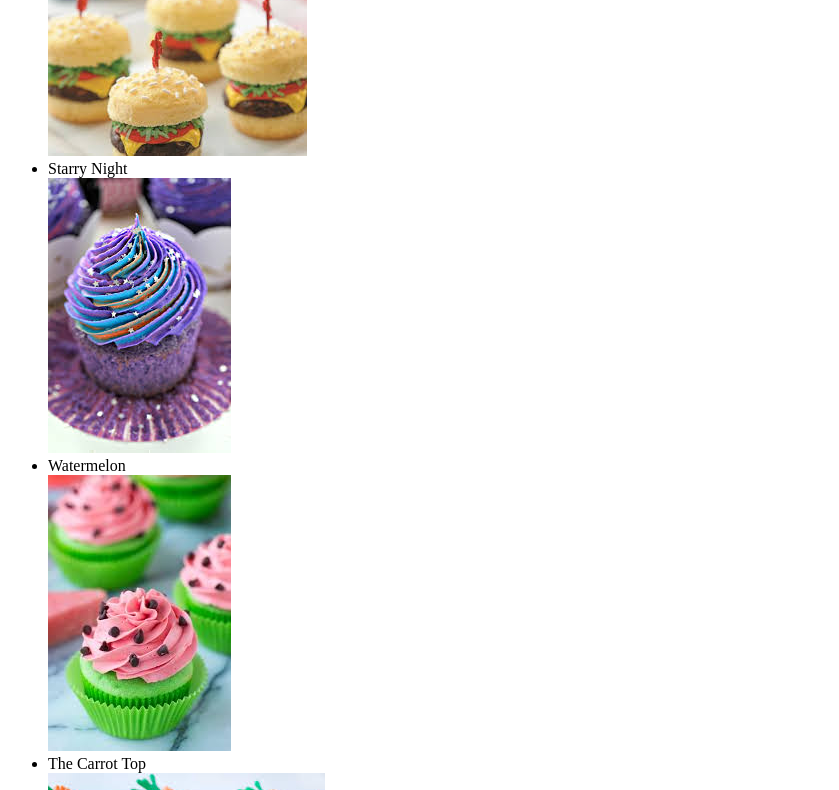
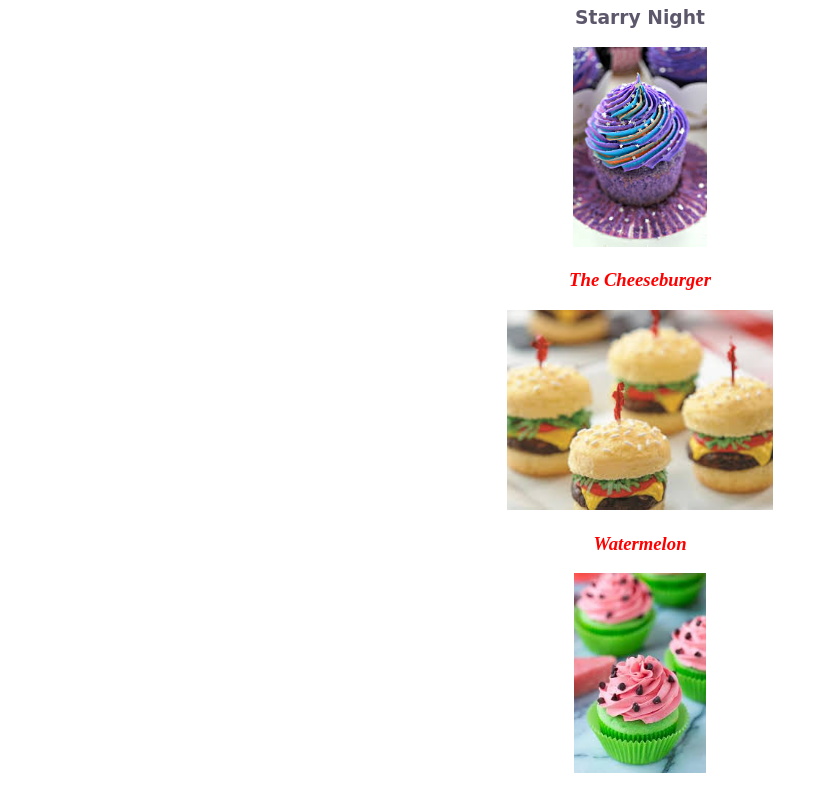
Before and after one commit to MicaelaDJ/cupcakes, a plain HTML site: page index.html in a window 1280 px wide. Shown: the part 73-863 px from the top of the page, without its empty margins (0-839 px from the left). Drawn offline with Linux system fonts and the light colour scheme; a web font is replaced by a local one.

```diff
--- a/css/style.css
+++ b/css/style.css
@@ -0,0 +1,24 @@
+img {
+  height: 200px;
+  width: auto;
+}
+
+h3.flashy {
+  color: red;
+  font-style: italic;
+}
+
+h3.best {
+  color: #5D576B;
+  font-family: 'Coiny', cursive;
+}
+body {
+  text-align: center;
+  /*background-color: #F2E5CC;*/
+}
+h3.cheeseburger{
+  background-color: #F2E5CC;
+}
+img.cheeseburger{
+  background-color: #F2E5CC;
+}
--- a/index.html
+++ b/index.html
@@ -1,19 +1,21 @@
 <!DOCTYPE html>
 <html>
   <head>
+    <link href="https://fonts.googleapis.com/css?family=Coiny" rel="stylesheet">
     <link href="css/style.css" rel="stylesheet" type="text/css">
     <title>Delaney's Cupcake Shop</title>
   </head>
   <body>
-    <ul>
-      <li>The Cheeseburger</li>
-      <img src="img/cheeseburger.jpeg" alt="A picture of a cheeseburger cupcake">
-      <li>Starry Night</li>
-      <img src="img/night.jpeg" alt="A picture of a starry night cupcake">
-      <li>Watermelon</li>
-      <img src="img/watermelon.jpeg" alt="A picture of a watermelon cupcake">
-      <li>The Carrot Top</li>
-      <img src="img/carrot.jpeg" alt="A picture of a carrot cupcake">
-    </ul>
+    <h1>Delaney's Cupcake Shop</h1>
+
+    <h3 class="best">Starry Night</h3>
+    <img src="img/night.jpeg" alt="A picture of a starry night cupcake">
+    <h3 class="flashy" class="cheeseburger">The Cheeseburger</h3>
+    <img class="cheeseburger" src="img/cheeseburger.jpeg" alt="A picture of a cheeseburger cupcake">
+    <h3 class="flashy">Watermelon</h3>
+    <img src="img/watermelon.jpeg" alt="A picture of a watermelon cupcake">
+    <h3 class ="flashy">The Carrot Top</h3>
+    <img src="img/carrot.jpeg" alt="A picture of a carrot cupcake">
+
   </body>
 </html>
```
Also changed, not shown: 1 other file.
